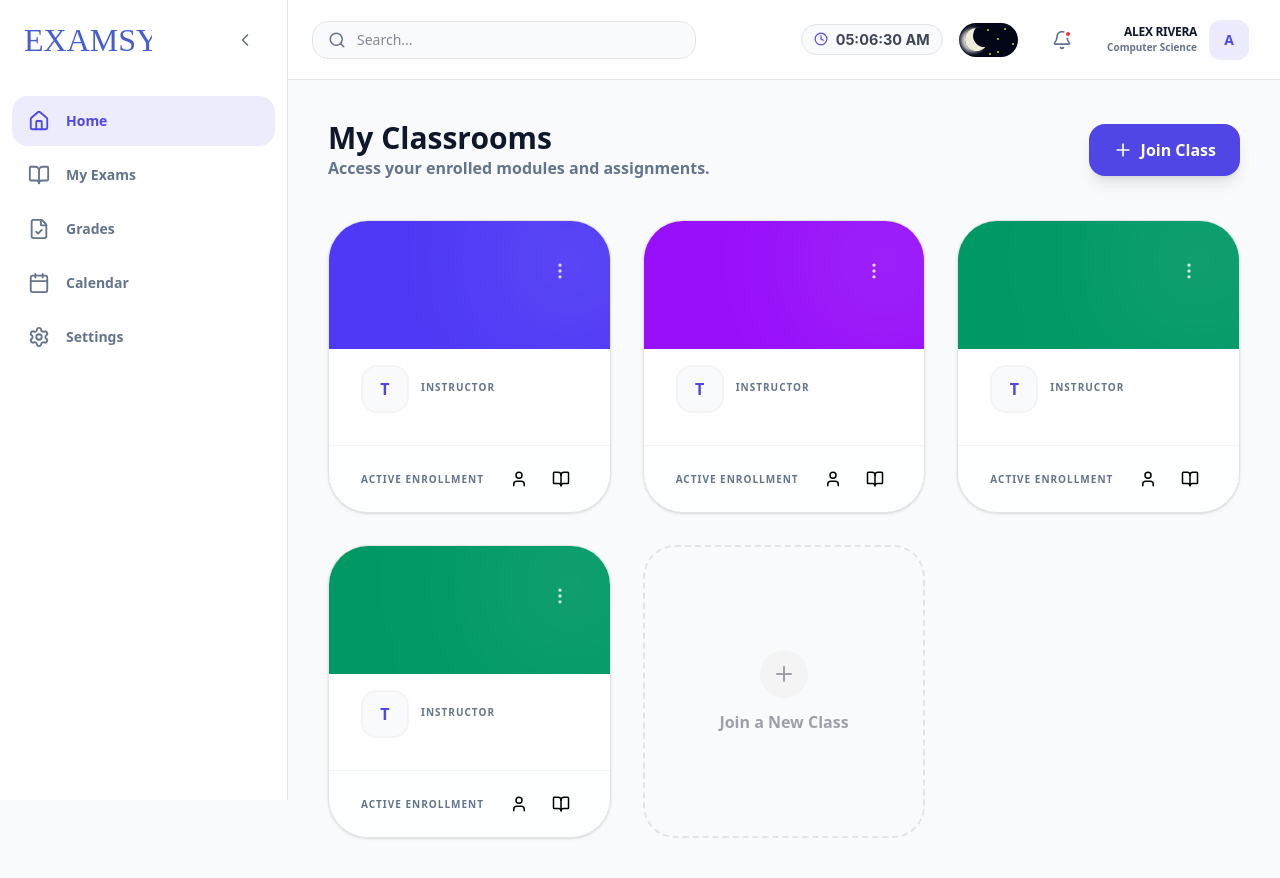
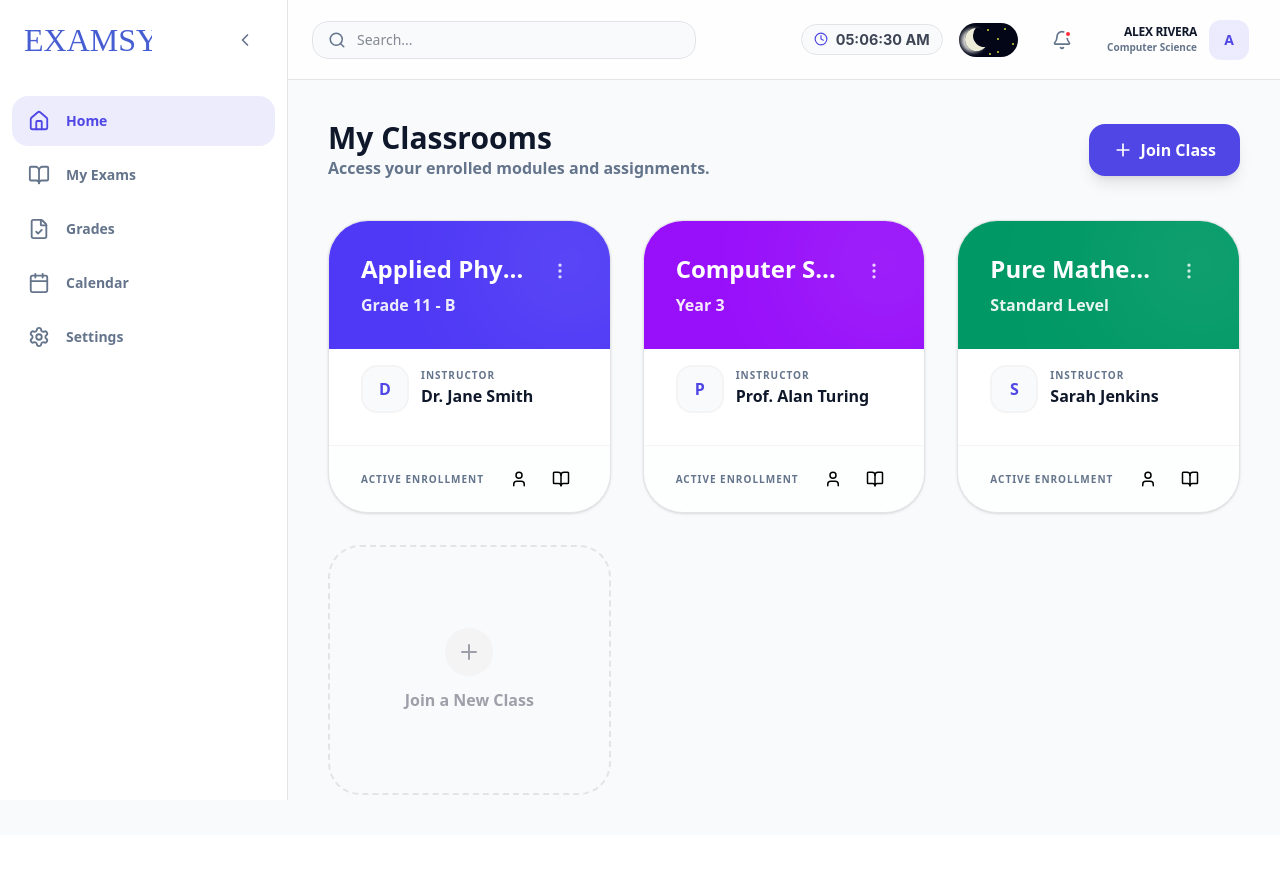
Before and after one commit to Ruvinda-Shaluka/Examsy-Frontend, a React (Vite) app: page /student/dashboard in a window 1280 px wide. After the commit the page ends 835 px from the top, so only its background shows below. Built offline with nearby package versions, Linux system fonts and the light colour scheme; no server answers; a web font is replaced by a local one.

Commit message:
feat: update StudentDashboard to use STUDENT_DATA for enrolled classes and adjust class card properties

```diff
--- a/src/pages/student/StudentDashboard.jsx
+++ b/src/pages/student/StudentDashboard.jsx
@@ -4,6 +4,7 @@ import StudentLayout from "../../layouts/StudentLayout.jsx";
 import StudentClassCard from '../../components/student/StudentClassCard.jsx';
 // Assuming MOCK_CLASSES contains the student's joined classes
 import { MOCK_CLASSES } from '../../data/TeacherMockData';
+import {STUDENT_DATA} from "../../data/StudentMockData.js";
 
 const StudentDashboard = () => {
     const [isJoinModalOpen, setIsJoinModalOpen] = useState(false);
@@ -28,13 +29,14 @@ const StudentDashboard = () => {
 
             {/* Classroom Grid */}
             <div className="grid grid-cols-1 sm:grid-cols-2 lg:grid-cols-3 gap-6 md:gap-8 animate-fade-in">
-                {MOCK_CLASSES.map((cls) => (
+                {STUDENT_DATA.enrolledClasses.map((cls) => (
                     <StudentClassCard
                         key={cls.id}
                         id={cls.id}
-                        title={cls.name} // Adjust mapping if your data keys differ
-                        section={cls.grade}
+                        title={cls.title} // Adjust mapping if your data keys differ
+                        section={cls.section}
                         bannerColor={cls.bannerColor}
+                        teacher={cls.teacher}
                     />
                 ))}
 
```
